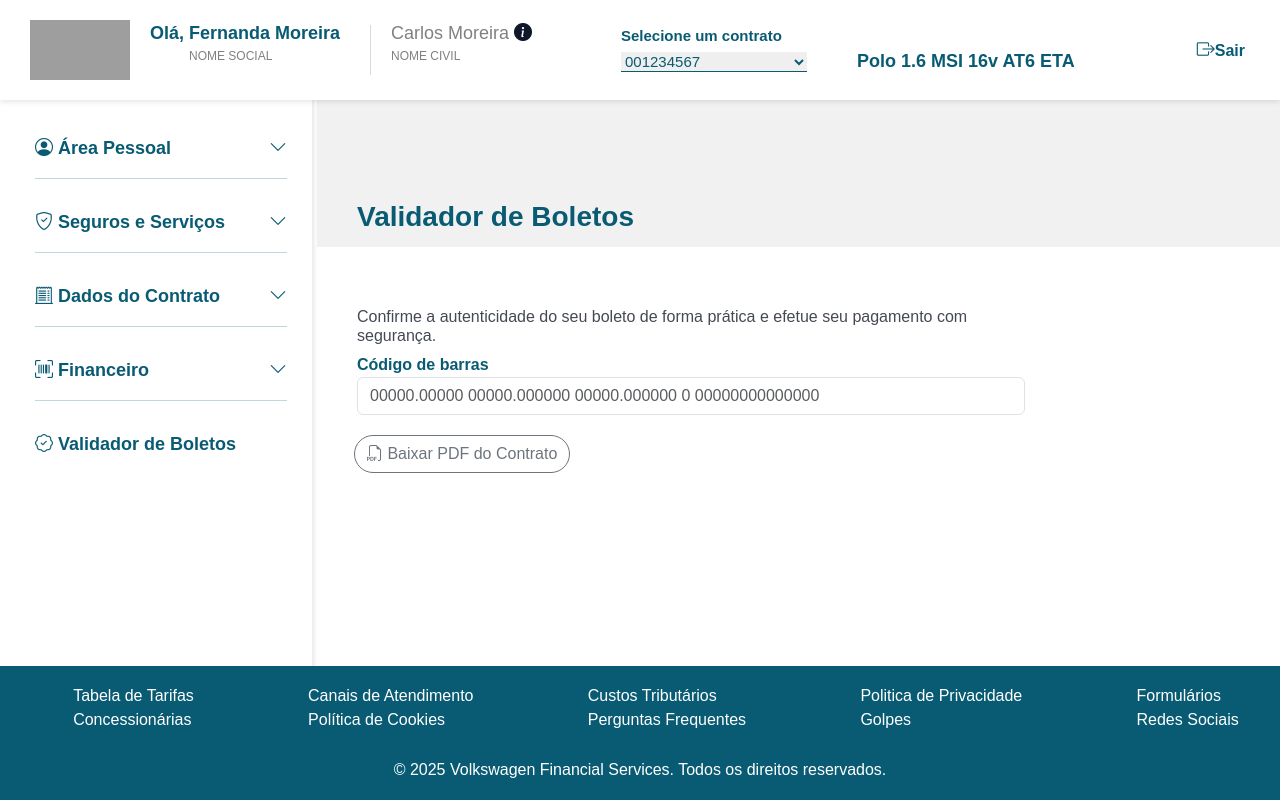
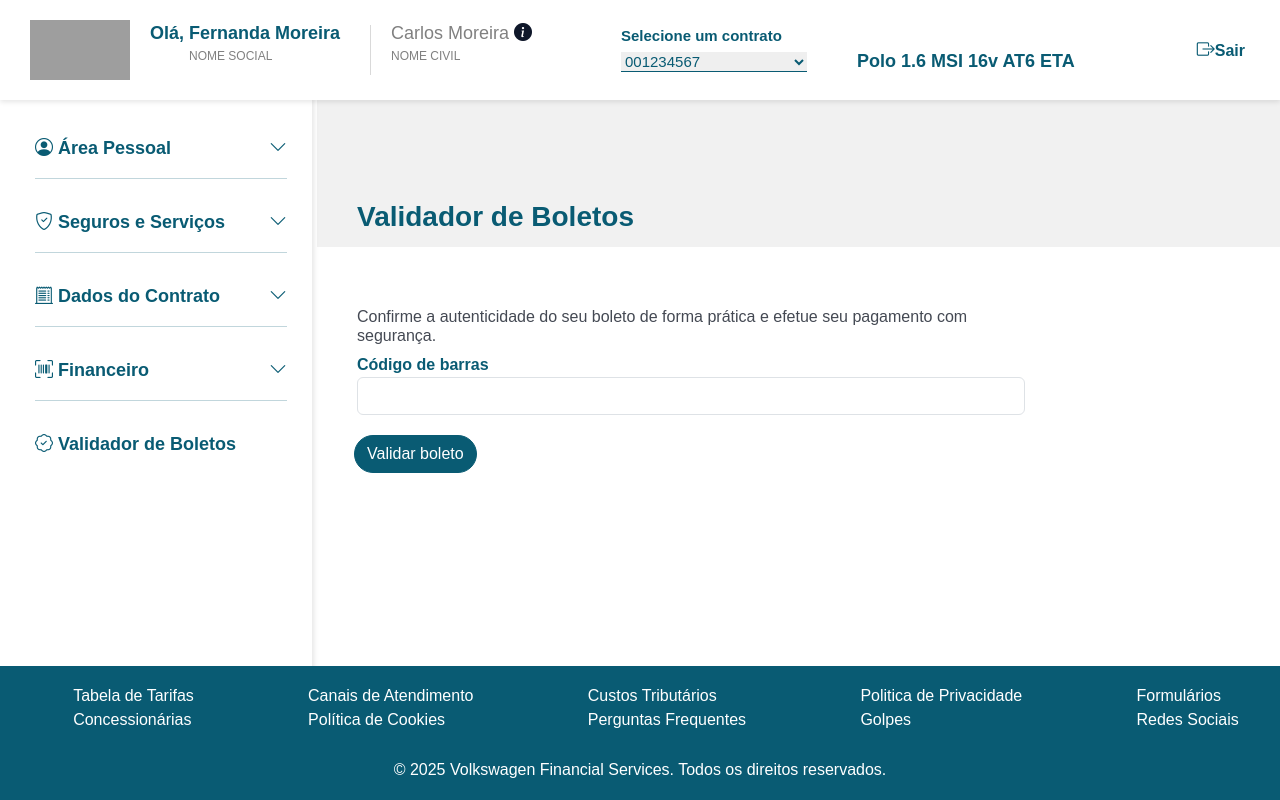
Before and after one commit to christiananjos/Projeto, an Angular app in the folder Poc-Volks/: page /app-validador-boletos in a window 1280 px wide. Shown: the top 800 px of the page. Built offline with nearby package versions, Linux system fonts and the light colour scheme; grey boxes are pictures that could not be loaded.

Commit message:
implementado a tela validador de boletos

```diff
--- a/Poc-Volks/package.json
+++ b/Poc-Volks/package.json
@@ -21,6 +21,7 @@
     "@ng-bootstrap/ng-bootstrap": "^18.0.0",
     "bootstrap": "^5.3.3",
     "bootstrap-icons": "^1.11.3",
+    "ngx-mask": "^19.0.6",
     "rxjs": "~7.8.0",
     "tslib": "^2.3.0",
     "zone.js": "~0.15.0"
--- a/Poc-Volks/src/app/validador-boletos/validador-boletos.component.html
+++ b/Poc-Volks/src/app/validador-boletos/validador-boletos.component.html
@@ -1,6 +1,6 @@
 <div class="main-content">
   <div class="cabecalho">
-        <h1 class="textoVwProtege" style="color: #095b73; ">Validador de Boletos</h1>
+    <h1 class="textoVwProtege" style="color: #095b73;">Validador de Boletos</h1>
   </div>
 
   <div class="divDados">
@@ -8,28 +8,20 @@
       efetue seu pagamento com segurança.
     </h1>
     <div>
-            <label for="exampleInputEmail1" style="color: #095b73; font-weight: bold;">Código de barras</label>
-            <input type="text" class="form-control" id="barcodeInput" aria-describedby="barcodeHelp"
-                placeholder="00000.00000 00000.000000 00000.000000 0 00000000000000" oninput="this.value = this.value.replace(/[^0-9. ]/g, '').replace(/(\..*)\./g, '$1')">
+      <label for="barcodeInput" style="color: #095b73; font-weight: bold;">Código de barras</label>
+    <input type="text" class="form-control" id="barcodeInput" aria-describedby="barcodeHelp">
+
     </div>
-
 
     <div class="container" style="margin-left: -15px; margin-top: 20px;">
       <div class="row">
         <div class="col">
-                    <button type="button" class="btn btn-outline-secondary" style="border-radius: 20px;"><i
-                            class="bi bi-filetype-pdf"></i>
-                        Baixar PDF do Contrato
+          <button type="button" class="btn btn-primary"
+            style="border-radius: 20px; background-color: #095b73; border-color: #095b73;">
+            Validar boleto
           </button>
         </div>
-
       </div>
     </div>
-
-
   </div>
-
-
-
-
 </div>
--- a/Poc-Volks/src/app/validador-boletos/validador-boletos.component.ts
+++ b/Poc-Volks/src/app/validador-boletos/validador-boletos.component.ts
@@ -8,4 +8,10 @@ import { Component } from '@angular/core';
 })
 export class ValidadorBoletosComponent {
 
+  barcode: string = '';
+
+  onBarcodeInput(event: any): void {
+    const input = event.target.value.replace(/\D/g, '');
+    this.barcode = input;
+  }
 }
```
Also changed, not shown: 1 other file (tests, documents, lock files or other folders). Lines whose indentation alone changed are shown as unchanged.
